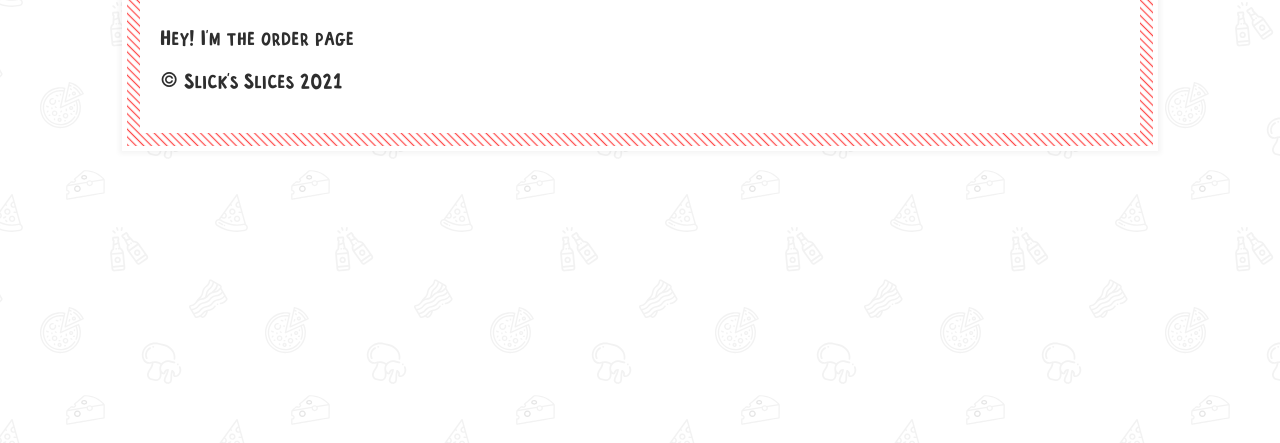
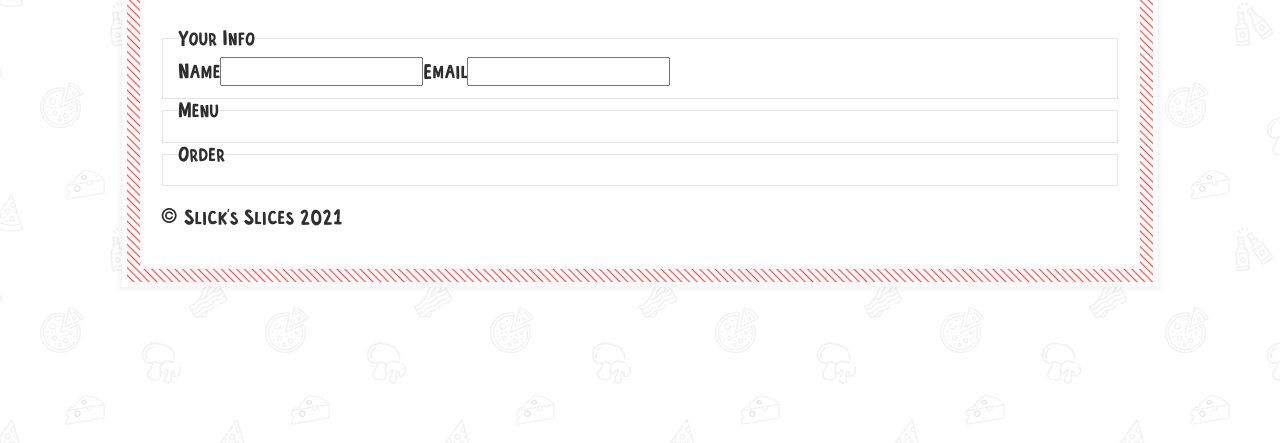
Before and after one commit to Michaelpp20001/Gatsby-React-Slick-Slices, a Gatsby site in the folder gatsby/: page /order in a window 1280 px wide. Shown: the part 357-800 px from the top of the page. Built offline with nearby package versions, Linux system fonts and the light colour scheme; Gatsby itself is replaced by a stand-in of ours.

Commit message:
added custom useForm hook in utils, added form in order page

```diff
--- a/gatsby/src/pages/order.js
+++ b/gatsby/src/pages/order.js
@@ -1,11 +1,35 @@
 import React from 'react';
 import SEO from '../components/SEO';
+import useForm from '../utils/useForm';
 
 export default function OrderPage() {
+  const { values, updateValues } = useForm({
+    name: '',
+    email: '',
+  });
   return (
     <>
       <SEO title="Order a Pizza" />
-      <p>Hey! I'm the order page</p>
+      <form>
+        <fieldset>
+          <legend>Your Info</legend>
+          <label htmlFor="name">Name</label>
+          <input
+            type="text"
+            name="name"
+            value={values.name}
+            onChange={updateValues}
+          />
+          <label htmlFor="email">Email</label>
+          <input type="email" name="email" />
+        </fieldset>
+        <fieldset>
+          <legend>Menu</legend>
+        </fieldset>
+        <fieldset>
+          <legend>Order</legend>
+        </fieldset>
+      </form>
     </>
   );
 }
--- /dev/null
+++ b/gatsby/src/utils/useForm.js
@@ -0,0 +1,21 @@
+import { useState } from 'react';
+
+export default function useForm(defaults) {
+  const [values, setValues] = useState('');
+
+  function updateValue(e) {
+    // check if its a number and convert
+    let { value } = e.target;
+    if (e.target.type === 'number') {
+      value = parseInt(e.target.value);
+    }
+    setValues({
+      // copy the existing values into it
+      ...values,
+      // update the new value that changed
+      [e.target.name]: value,
+    });
+  }
+
+  return { values, updateValue };
+}
```
